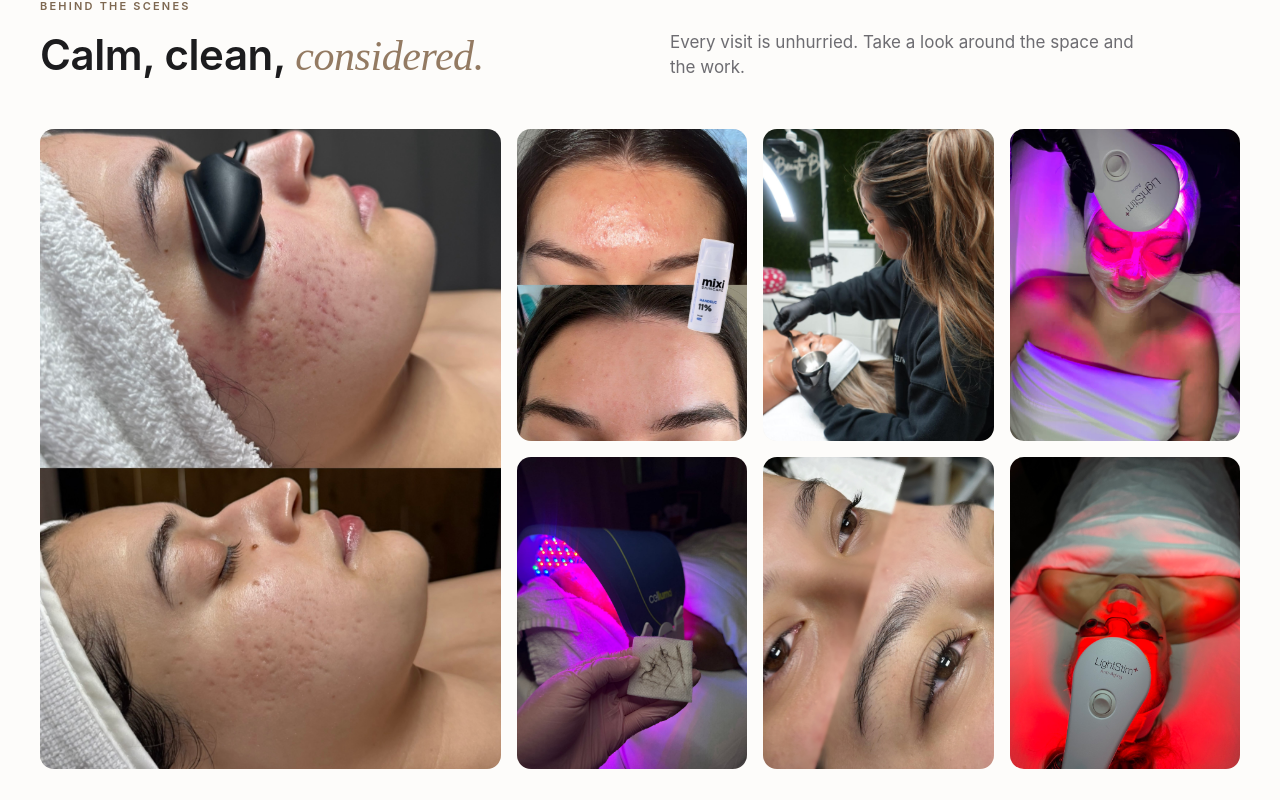
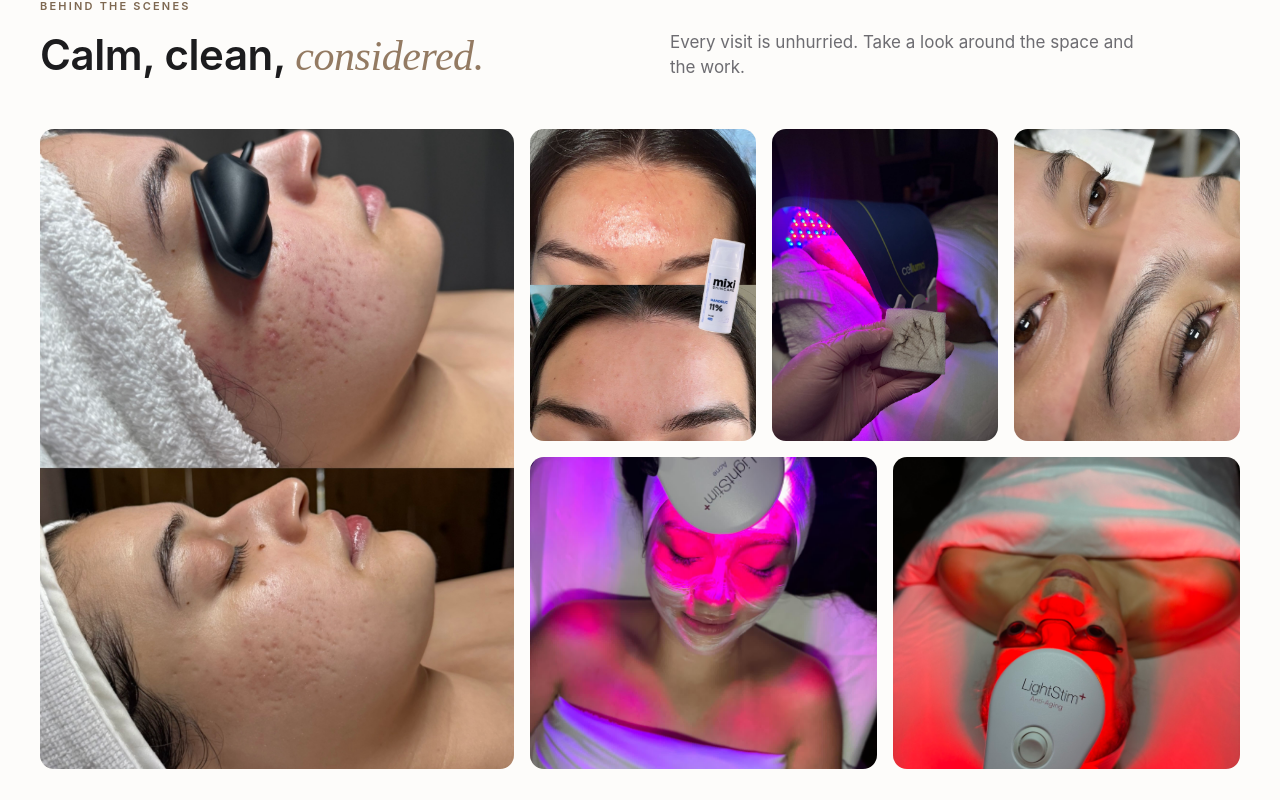
Before and after one commit to velas017/estheticlyNextjs, a Next.js app: page / in a window 1280 px wide. Shown: the part 3020-3820 px from the top of the page. Built offline with nearby package versions, Linux system fonts and the light colour scheme.

Commit message:
Remove hands-on gallery photo; rework desktop gallery as featured tile plus mosaic

```diff
--- a/src/components/marketing/GalleryRow/GalleryRow.module.css
+++ b/src/components/marketing/GalleryRow/GalleryRow.module.css
@@ -49,11 +49,12 @@
   .grid { display: none; }
 }
 
-/* Featured column + three stacks of two: every tile lands close to 3:4,
-   so portrait phone photos and before/after collages show without heavy cropping. */
+/* Featured tile (left) + five-image mosaic (right). The featured tile and the
+   mosaic's top row land close to 3:4, so portrait phone photos and before/after
+   collages show without heavy cropping; the bottom row is two wider tiles. */
 @media (min-width: 768px) {
   .grid {
-    grid-template-columns: 2fr 1fr 1fr 1fr;
+    grid-template-columns: 2fr 3fr;
     height: 440px;
   }
 }
@@ -78,10 +79,21 @@
   }
 }
 
-.stack {
+.mosaic {
   display: grid;
+  grid-template-columns: repeat(6, 1fr);
   grid-template-rows: 1fr 1fr;
   gap: 16px;
+  min-height: 0;
+}
+
+/* Top row: three portrait tiles (2 of 6 tracks each). Bottom row: two wider tiles (3 of 6). */
+.mosaic .cell:nth-child(-n + 3) {
+  grid-column: span 2;
+}
+
+.mosaic .cell:nth-child(n + 4) {
+  grid-column: span 3;
 }
 
 .img {
--- a/src/components/marketing/GalleryRow/GalleryRow.tsx
+++ b/src/components/marketing/GalleryRow/GalleryRow.tsx
@@ -13,14 +13,14 @@ const cells: GalleryCell[] = [
   { src: '/Images/before-after-acne-cheek.jpg', alt: 'Before and after: acne on the cheek, visibly clearer after treatment' },
   { src: '/Images/before-after-forehead.jpg', alt: 'Before and after: forehead texture and breakouts, smoother after treatment' },
   { src: '/Images/led-light-therapy.jpg', alt: 'LED light therapy under a Celluma panel during a treatment' },
-  { src: '/Images/handsOn2.jpg', alt: 'Hands-on skincare work' },
   { src: '/Images/brows2.jpg', alt: 'Brow detail' },
   { src: '/Images/IMG_1500.jpg', alt: 'Treatment room' },
   { src: '/Images/IMG_1593.jpeg', alt: 'Studio detail' },
 ]
 
+// Desktop: the first cell is the featured tile; the remaining five form a mosaic
+// (three portrait tiles on top, two wider tiles below). See GalleryRow.module.css.
 const [featured, ...rest] = cells
-const stacks: GalleryCell[][] = [rest.slice(0, 2), rest.slice(2, 4), rest.slice(4, 6)]
 
 export default function GalleryRow() {
   return (
@@ -48,15 +48,13 @@ export default function GalleryRow() {
             className={styles.img}
           />
         </div>
-        {stacks.map((stack, i) => (
-          <div key={i} className={styles.stack}>
-            {stack.map(({ src, alt }) => (
-              <div key={src} className={styles.cell}>
-                <Image src={src} alt={alt} fill sizes="(min-width: 1280px) 240px, 20vw" className={styles.img} />
-              </div>
-            ))}
-          </div>
-        ))}
+        <div className={styles.mosaic}>
+          {rest.map(({ src, alt }) => (
+            <div key={src} className={styles.cell}>
+              <Image src={src} alt={alt} fill sizes="(min-width: 1280px) 360px, 30vw" className={styles.img} />
+            </div>
+          ))}
+        </div>
       </div>
     </section>
   )
```
Also changed, not shown: public/Images/handsOn2.jpg (deleted).
